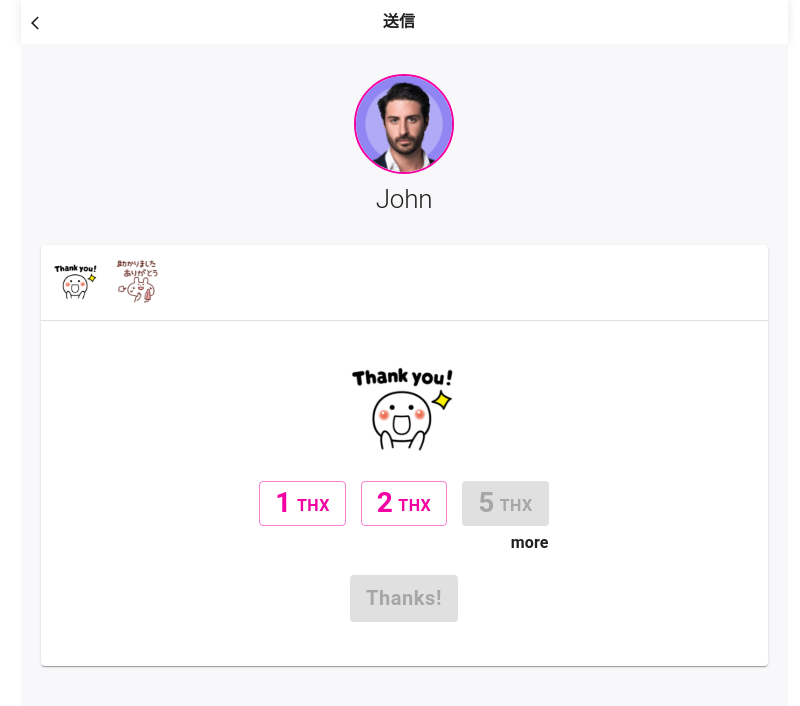
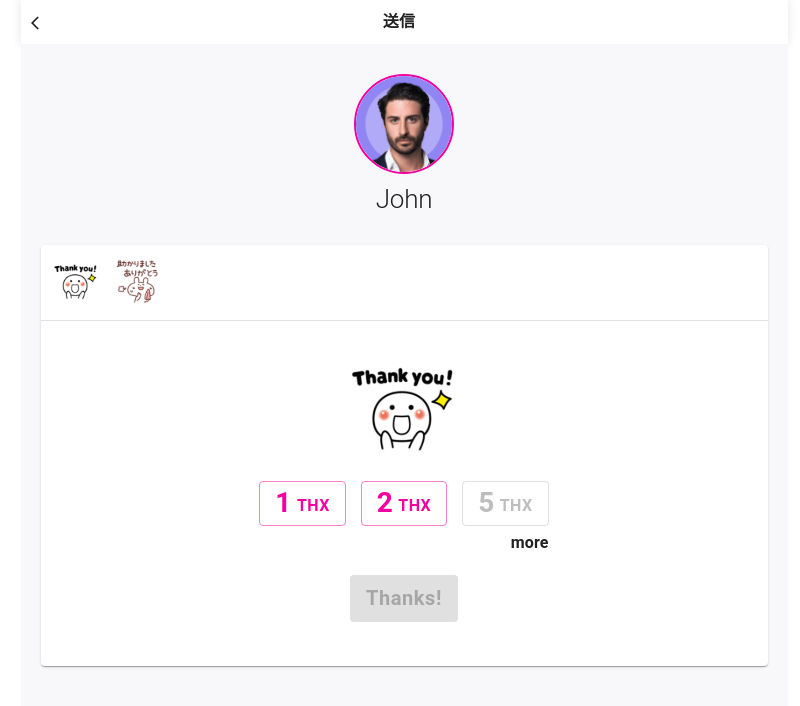
Before and after one commit to thanklet/mock-dapp-prototype, a React (Vite) app: page /app/1/thanks/send/1 in a window 1280 px wide. Shown: the top 706 px of the page, without its empty margins (236-1036 px from the left). Built offline with nearby package versions, Linux system fonts and the light colour scheme.

Commit message:
feat: #9 全体リファクタ

```diff
--- a/src/features/app/thanks/send/components/send.tsx
+++ b/src/features/app/thanks/send/components/send.tsx
@@ -13,7 +13,8 @@ import { Box, Stack } from "@mui/material";
 import { useState } from "react";
 
 // 定数
-const THANKS = 3;
+const USER_THANKS = "3";
+const THANKS_BUTTON_VALUES = ["1", "2", "5"];
 const EMOJI_DATA = [
   {
     value: "happy",
@@ -26,42 +27,16 @@ const EMOJI_DATA = [
     label: "Helpful",
   },
 ];
-const BUTTON_DATA = [
-  {
-    value: "1",
-    isSelected: false,
-    isDisabled: false,
-  },
-  {
-    value: "2",
-    isSelected: false,
-    isDisabled: false,
-  },
-  {
-    value: "5",
-    isSelected: false,
-    isDisabled: false,
-  },
-];
 
 type Emoji = {
   value: string;
   url: string;
 };
 
-type ThanksButton = {
-  value: string;
-  isSelected: boolean;
-  isDisabled: boolean;
-};
-
 export const Send = () => {
   const [selectedEmoji, setSelectedEmoji] = useState<Emoji>(EMOJI_DATA[0]);
-  const [thanksButtons, setThanksButtons] = useState<ThanksButton[]>(
-    BUTTON_DATA.map((button) => ({
-      ...button,
-      isDisabled: button.value > THANKS.toString(),
-    })),
+  const [currentThanksValue, setCurrentThanksValue] = useState<string | null>(
+    null,
   );
   const [sliderValue, setSliderValue] = useState(0);
   const [isSent, setIsSent] = useState(false);
@@ -70,17 +45,11 @@ export const Send = () => {
     setSelectedEmoji(emoji);
   };
 
-  const handleSelectThanksButton = (value: string) => {
-    setThanksButtons((prev) =>
-      prev.map((button) =>
-        button.value === value
-          ? { ...button, isSelected: true }
-          : { ...button, isSelected: false },
-      ),
-    );
+  const handleSelectThanks = (value: string) => {
+    setCurrentThanksValue(value);
   };
 
-  const handleSliderChange = (_event: Event, newValue: number | number[]) => {
+  const handleChangeSlider = (_event: Event, newValue: number | number[]) => {
     setSliderValue(newValue as number);
   };
 
@@ -166,11 +135,11 @@ export const Send = () => {
 
                 <Stack spacing={"5px"}>
                   <Stack direction={"row"} spacing={"15px"}>
-                    {thanksButtons.map((button) => (
+                    {THANKS_BUTTON_VALUES.map((value) => (
                       <Button
-                        key={button.value}
+                        key={value}
                         variant={
-                          button.isSelected || button.isDisabled
+                          currentThanksValue === value
                             ? "contained"
                             : "outlined"
                         }
@@ -181,15 +150,15 @@ export const Send = () => {
                           fontSize: "16px",
                           fontWeight: "bold",
                         }}
-                        onClick={() => handleSelectThanksButton(button.value)}
-                        disabled={button.isDisabled}
+                        onClick={() => handleSelectThanks(value)}
+                        disabled={Number(value) > Number(USER_THANKS)}
                       >
                         <Box
                           component={"span"}
                           fontSize={"28px"}
                           lineHeight={"1"}
                         >
-                          {button.value}
+                          {value}
                         </Box>
                         <Box component={"span"} paddingTop={"5px"}>
                           THX
@@ -235,9 +204,9 @@ export const Send = () => {
                         <Remove color="success" sx={{ fontSize: "30px" }} />
                         <Slider
                           value={sliderValue}
-                          onChange={handleSliderChange}
+                          onChange={handleChangeSlider}
                           min={0}
-                          max={THANKS}
+                          max={Number(USER_THANKS)}
                           color="success"
                         />
 
@@ -255,10 +224,7 @@ export const Send = () => {
                   <Button
                     variant="contained"
                     onClick={handleSendThanks}
-                    disabled={
-                      !thanksButtons.some((button) => button.isSelected) &&
-                      sliderValue === 0
-                    }
+                    disabled={currentThanksValue === null && sliderValue === 0}
                     sx={{
                       fontSize: "20px",
                       fontWeight: "bold",
```
